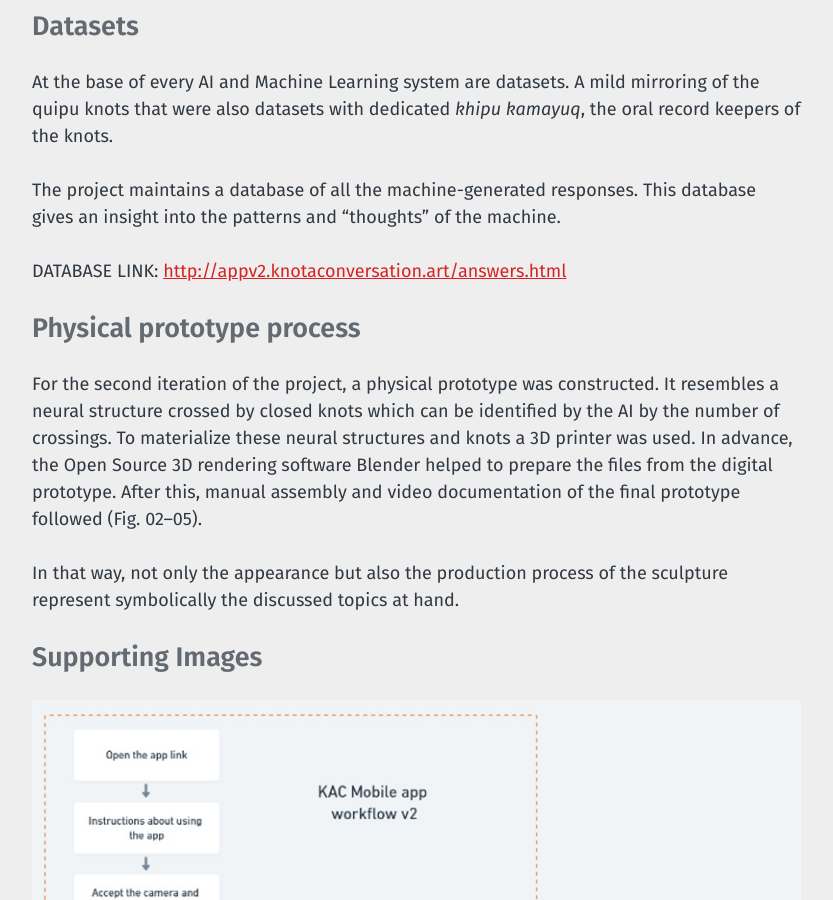
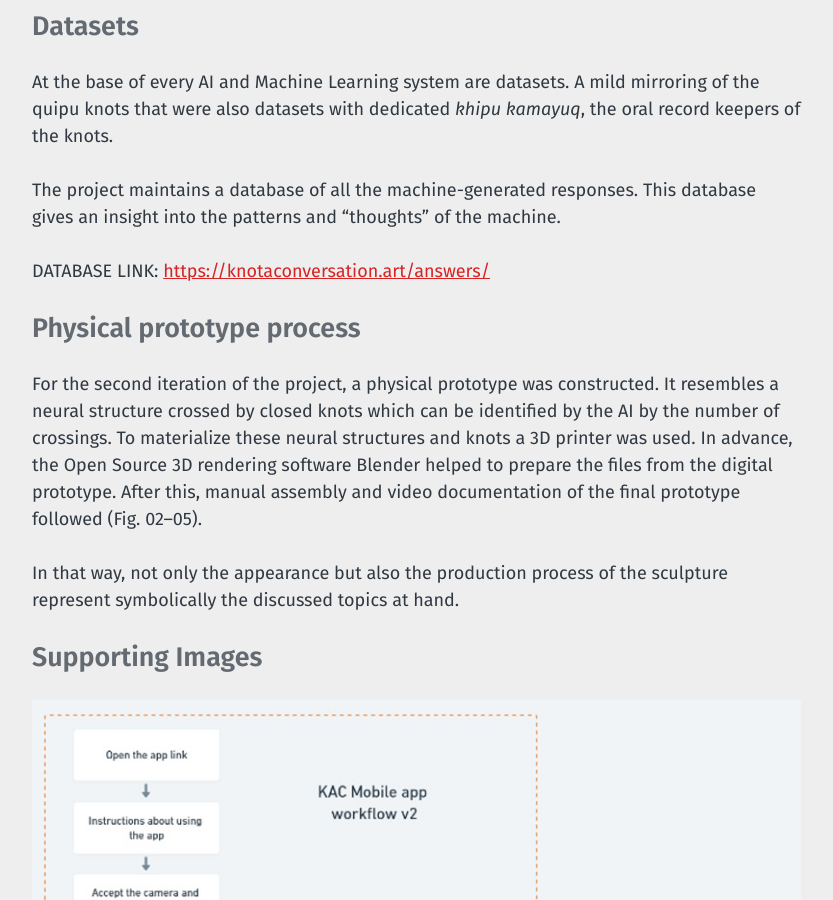
Before and after one commit to knot-a-conversation/about.github.io, a Jekyll site: the page built from _projects/v2-vorspiel-transmediale-ctm.md, in a window 1280 px wide and 900 px high, scrolled down 3141 px. Shown: the whole window, without its empty margins (40-873 px from the left). Built offline with Jekyll 4.4.1, drawn with Linux system fonts in a browser that asks for light colours; some of the changed lines change nothing that is shown.

Commit message:
Update v2-vorspiel-transmediale-ctm.md

```diff
--- a/_projects/v2-vorspiel-transmediale-ctm.md
+++ b/_projects/v2-vorspiel-transmediale-ctm.md
@@ -51,7 +51,7 @@ At the base of every AI and Machine Learning system are datasets. A mild mirrori
 
 The project maintains a database of all the machine-generated responses. This database gives an insight into the patterns and “thoughts” of the machine.
 
-DATABASE LINK: [http://appv2.knotaconversation.art/answers.html](http://appv2.knotaconversation.art/answers.html)
+DATABASE LINK: [https://knotaconversation.art/answers/](https://knotaconversation.art/answers/)
 
 ### Physical prototype process
 
```
